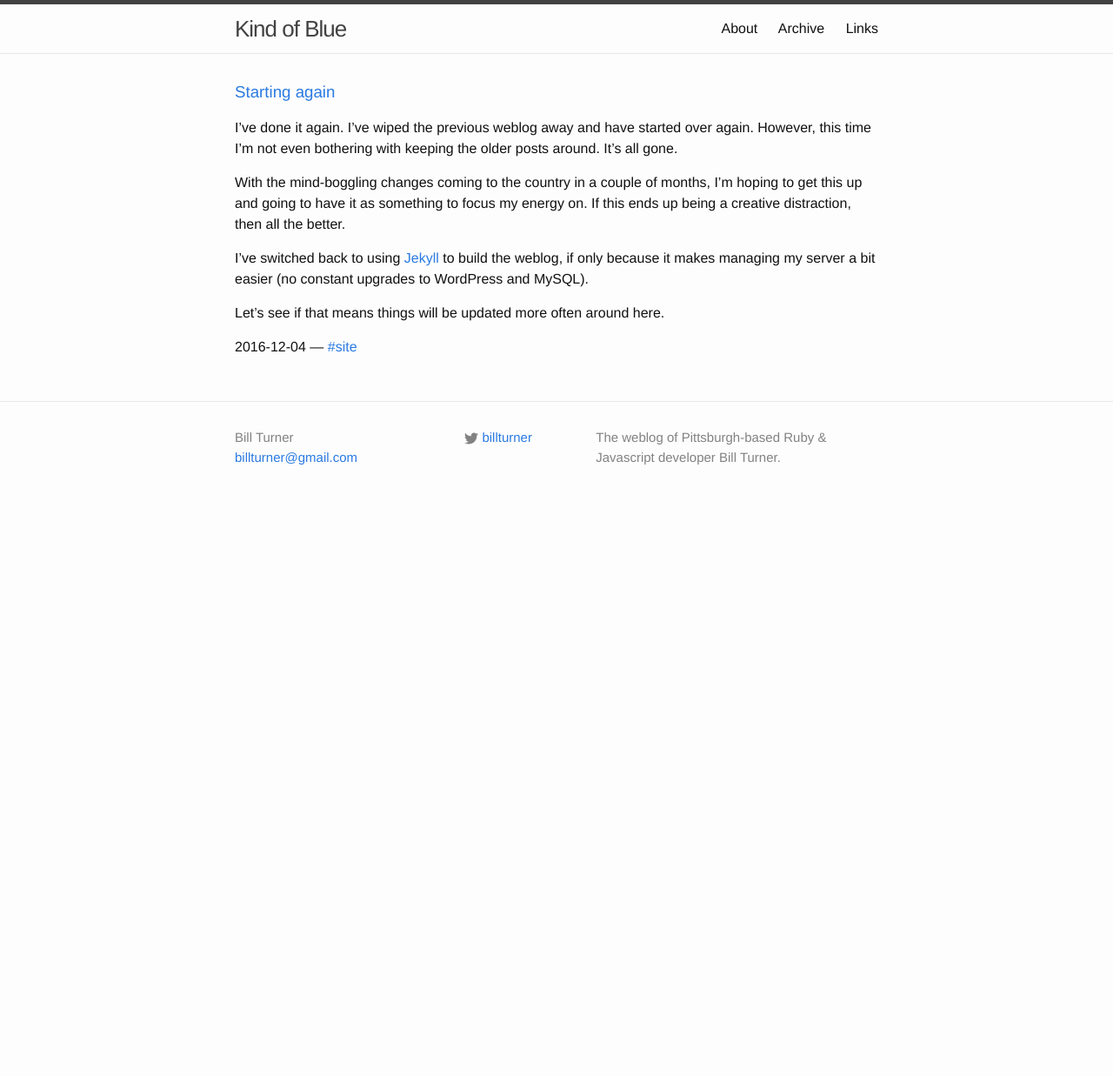
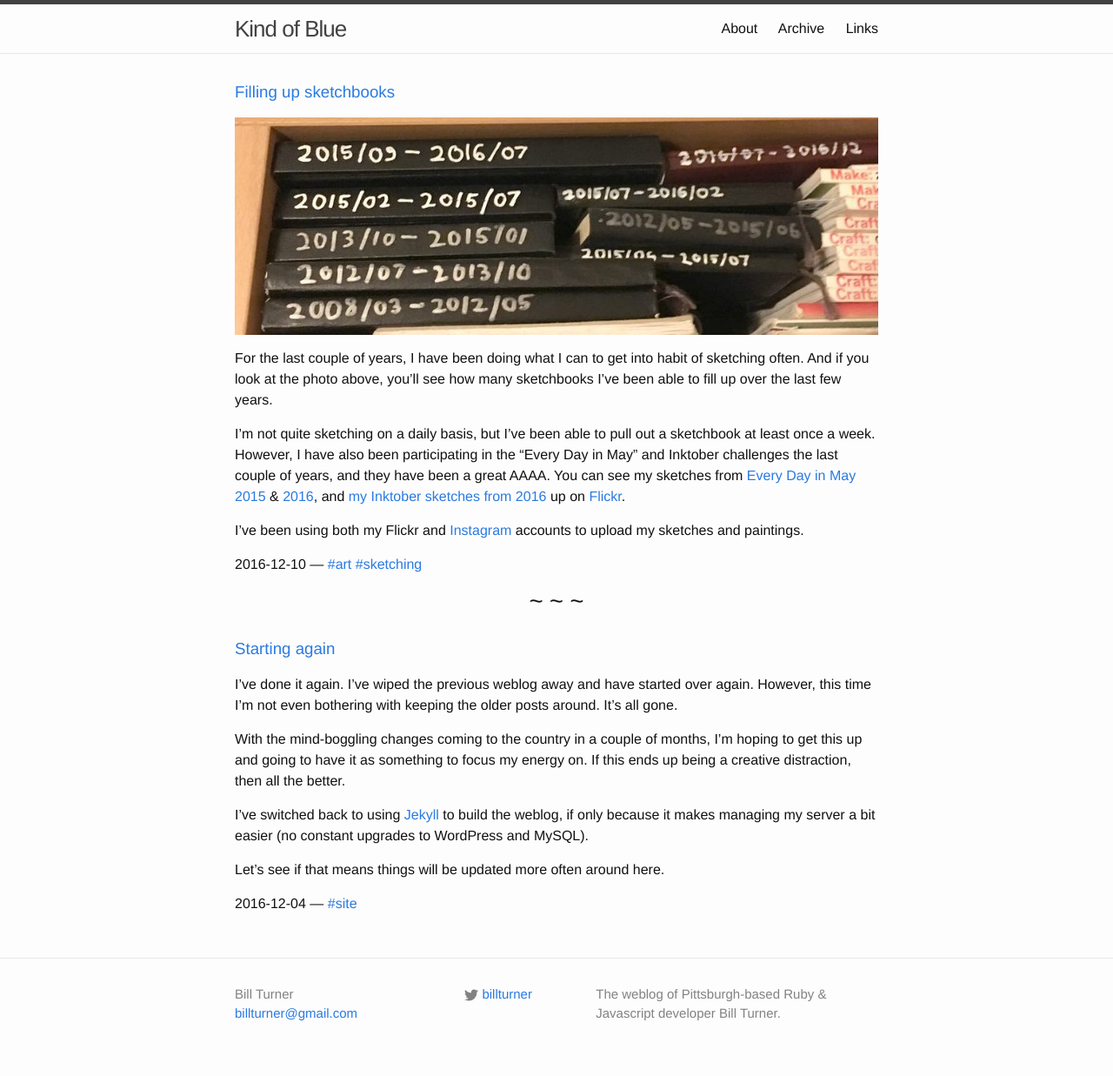
Before and after one commit to billturner/older_new_kindofblue.com, a Jekyll site: the page built from index.html, in a window 1280 px wide. Shown: the whole page at 87% size. Built offline with Jekyll 4.4.1, drawn with Linux system fonts in a browser that asks for light colours; the list of posts is cut into pages by our own code; before the commit the page ends 900 px from its top, so only the background shows below that.

Commit message:
Start of new post; TODO; clickable header

```diff
--- a/_config.yml
+++ b/_config.yml
@@ -27,3 +27,4 @@ exclude:
   - Gemfile
   - Gemfile.lock
   - nginx.conf
+  - TODO.md
--- a/_includes/header.html
+++ b/_includes/header.html
@@ -3,7 +3,7 @@
     <a class="site-title" rel="home bookmark" href="{{ "/" | relative_url}}">{{ site.title | escape }}</a>
 
     <nav class="site-nav">
-      <span class="menu-icon">
+      <span class="menu-icon" onclick="void(0)">
         <svg viewBox="0 0 18 15" width="18px" height="15px">
           <path fill="#424242" d="M18,1.484c0,0.82-0.665,1.484-1.484,1.484H1.484C0.665,2.969,0,2.304,0,1.484l0,0C0,0.665,0.665,0,1.484,0 h15.031C17.335,0,18,0.665,18,1.484L18,1.484z"/>
           <path fill="#424242" d="M18,7.516C18,8.335,17.335,9,16.516,9H1.484C0.665,9,0,8.335,0,7.516l0,0c0-0.82,0.665-1.484,1.484-1.484 h15.031C17.335,6.031,18,6.696,18,7.516L18,7.516z"/>
@@ -11,7 +11,7 @@
         </svg>
       </span>
 
-      <div class="trigger">
+      <div class="trigger" onclick="void(0)">
         <a class="page-link" title="About" rel="bookmark" href="/about.html">About</a>
         <a class="page-link" title="Archive" rel="bookmark" href="/archive.html">Archive</a>
         <a class="page-link" title="Links" rel="bookmark" href="/links.html">Links</a>
--- /dev/null
+++ b/_posts/2016/12/2016-12-10-sketching-more.md
@@ -0,0 +1,16 @@
+---
+layout: post
+title:  "Filling up sketchbooks"
+date:   2016-12-10 20:55:00 -0500
+description: "Filling up sketchbooks"
+tags:
+- art
+- sketching
+---
+![Sketchbooks on the bookshelf](/assets/images/2016/12-sketchbooks.jpg "All my filled sketchbooks on the shelf")
+
+For the last couple of years, I have been doing what I can to get into habit of sketching often. And if you look at the photo above, you'll see how many sketchbooks I've been able to fill up over the last few years.
+
+I'm not quite sketching on a daily basis, but I've been able to pull out a sketchbook at least once a week. However, I have also been participating in the "Every Day in May" and Inktober challenges the last couple of years, and they have been a great AAAA. You can see my sketches from [Every Day in May 2015](https://www.flickr.com/photos/billturner/sets/72157663456635526 "My Every Day in May sketches from 2015") &amp; [2016](https://www.flickr.com/photos/billturner/sets/72157669073785626 "My Every Day in May sketches from 2016"), and [my Inktober sketches from 2016](https://www.flickr.com/photos/billturner/sets/72157674536490326 "My Inktober sketches from 2016") up on [Flickr](https://www.flickr.com/photos/billturner "My account on Flickr").
+
+I've been using both my Flickr and [Instagram](https://instagram.com/billturner/ "My Instagram page") accounts to upload my sketches and paintings.
--- a/assets/main.scss
+++ b/assets/main.scss
@@ -42,3 +42,9 @@ $on-laptop:        800px;
   margin-top: 20px;
   text-align: center;
 }
+
+.post-separator {
+  font-size: 170%;
+  margin: 10px 0;
+  text-align: center;
+}
--- a/index.html
+++ b/index.html
@@ -1,13 +1,13 @@
 ---
 layout: default
-title: Bill Turner's weblog
+title: The weblog of Bill Turner
 ---
 {% for post in paginator.posts %}
 
   {% include index_post.html %}
 
   {% unless forloop.last %}
-    <div class="post-separator">~</div>
+    <div class="post-separator">~ ~ ~</div>
   {% endunless %}
 
   {% include pagination_links.html %}
```
Also changed, not shown: TODO.md (added, +6 -0 lines), assets/images/2016/12-sketchbooks.jpg (added), 1 other file.
